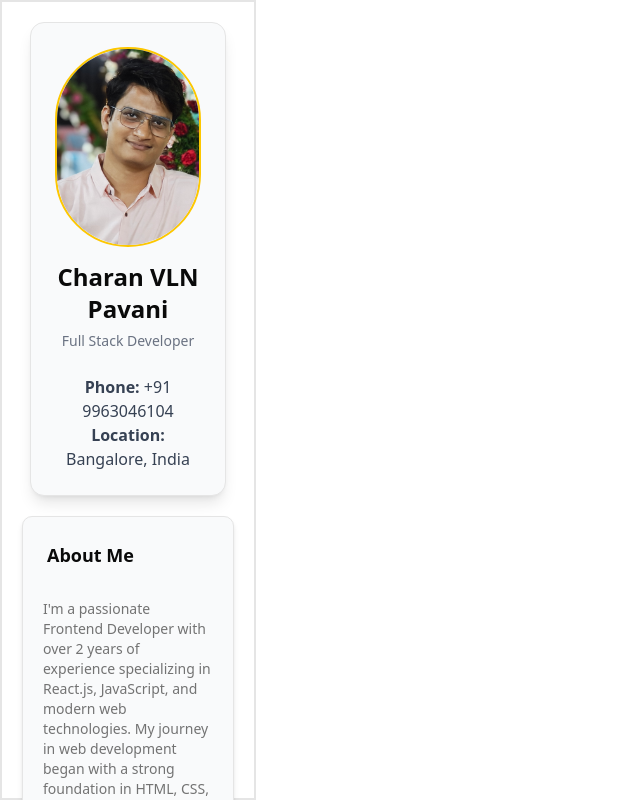
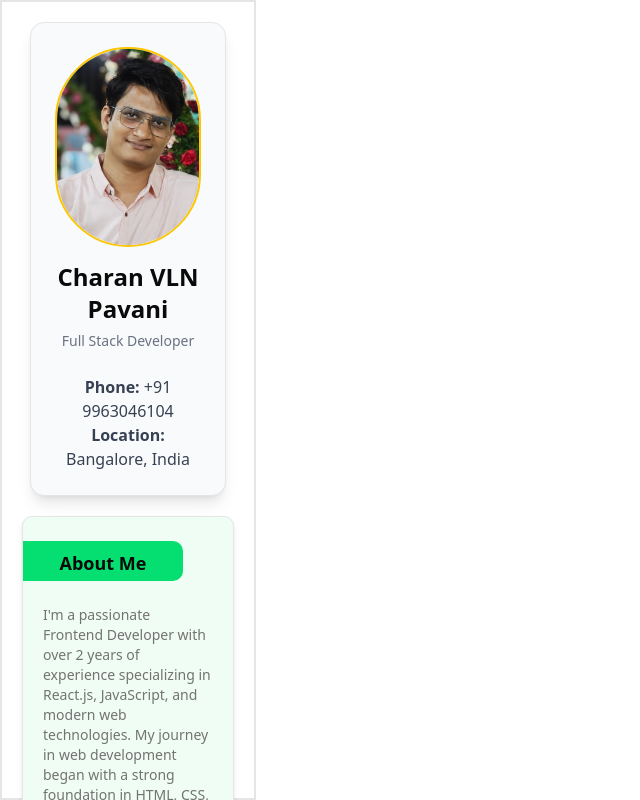
Before and after one commit to charanvlnpavani/persona, a React (Vite) app: page / in a window 1280 px wide. Shown: the top 800 px of the page, without its empty margins (0-640 px from the left). Built offline with nearby package versions, Linux system fonts and the light colour scheme.

Commit message:
style: update AboutUs component styling for improved visual consistency

```diff
--- a/src/components/AboutUs.tsx
+++ b/src/components/AboutUs.tsx
@@ -5,11 +5,11 @@ import { Card, CardDescription, CardHeader } from "./ui/card";
 const AboutUs = () => {
   return (
     <>
-      <Card className="about-us bg-gray-50 rounded-lg shadow-md">
-        <CardHeader className="text-lg font-bold">
+      <Card className="about-us bg-green-50 rounded-lg shadow-md">
+        <CardHeader className="sm:text-lg md:text-lg lg:text-lg sm:font-bold md:font-bold lg:font-bold  sm:bg-green-400 md:bg-green-400 lg:bg-green-400 sm:w-[20vh] sm:h-[5vh] md:w-[40vh] md:h-[10vh] lg:w-[20vh] lg:h-[5vh] justify-center items-center py-2 rounded-r-lg ">
           {aboutDetails.title}
         </CardHeader>
-        <CardDescription className="px-5 font-medium">
+        <CardDescription className="px-5 font-medium ">
           {aboutDetails.description}
         </CardDescription>
       </Card>
```
